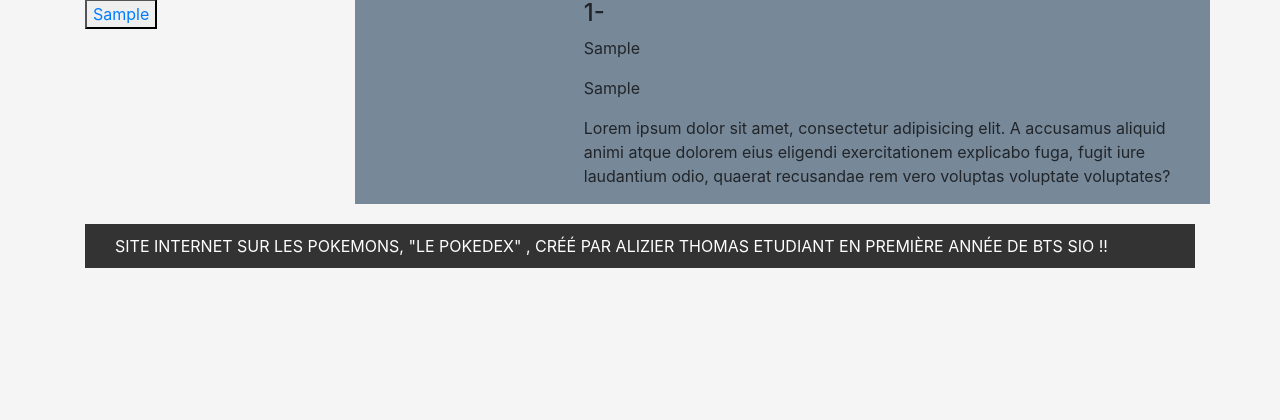
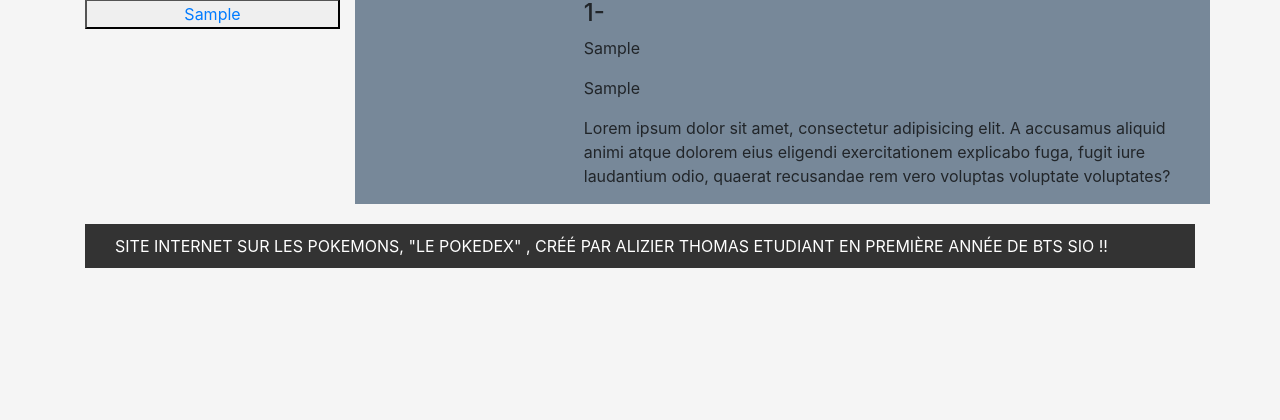
Before and after one commit to thomasalizier/Base-pokemon, a PHP site: page /index.php in a window 1280 px wide. Shown: the part 347-767 px from the top of the page. Run offline with PHP 8.4, Linux system fonts and the light colour scheme; tables that the repository leaves empty or names only in its code hold one stand-in row (values such as "Sample post"); data that the repository does not hold is empty; some libraries are stand-ins or nearby versions.

Commit message:
modif grace prof

```diff
--- a/PageType/Combat.php
+++ b/PageType/Combat.php
@@ -67,8 +67,6 @@
                     </div>
                 <?php } ?>
             </ul>
-            <!-- boutton -->
-        </div>
     </div>
         <div class="col-9 bloc-pokemons">
 
--- a/PageType/Dragon.php
+++ b/PageType/Dragon.php
@@ -69,7 +69,6 @@
             </ul>
         </div>
         <!-- boutton -->
-    </div>
         <div class="col-9 bloc-pokemons">
 
             <!-- fiche pokemon debut -->
--- a/PageType/Eau.php
+++ b/PageType/Eau.php
@@ -69,7 +69,6 @@
             </ul>
         </div>
         <!-- boutton -->
-    </div>
         <div class="col-9 bloc-pokemons">
 
             <!-- fiche pokemon debut -->
--- a/PageType/Electrique.php
+++ b/PageType/Electrique.php
@@ -69,7 +69,6 @@
             </ul>
         </div>
         <!-- boutton -->
-    </div>
         <div class="col-9 bloc-pokemons">
 
             <!-- fiche pokemon debut -->
--- a/PageType/Feu.php
+++ b/PageType/Feu.php
@@ -69,7 +69,6 @@
             </ul>
         </div>
         <!-- boutton -->
-    </div>
         <div class="col-9 bloc-pokemons">
 
             <!-- fiche pokemon debut -->
--- a/PageType/Glace.php
+++ b/PageType/Glace.php
@@ -69,7 +69,6 @@
             </ul>
         </div>
         <!-- boutton -->
-    </div>
         <div class="col-9 bloc-pokemons">
 
             <!-- fiche pokemon debut -->
--- a/PageType/Insecte.php
+++ b/PageType/Insecte.php
@@ -69,7 +69,6 @@
             </ul>
         </div>
         <!-- boutton -->
-    </div>
         <div class="col-9 bloc-pokemons">
 
             <!-- fiche pokemon debut -->
--- a/PageType/Normal.php
+++ b/PageType/Normal.php
@@ -69,7 +69,6 @@
             </ul>
         </div>
         <!-- boutton -->
-    </div>
         <div class="col-9 bloc-pokemons">
 
             <!-- fiche pokemon debut -->
--- a/PageType/Poison.php
+++ b/PageType/Poison.php
@@ -69,7 +69,6 @@
             </ul>
         </div>
         <!-- boutton -->
-    </div>
         <div class="col-9 bloc-pokemons">
 
             <!-- fiche pokemon debut -->
--- a/PageType/Psy.php
+++ b/PageType/Psy.php
@@ -69,7 +69,6 @@
             </ul>
         </div>
         <!-- boutton -->
-    </div>
         <div class="col-9 bloc-pokemons">
 
             <!-- fiche pokemon debut -->
--- a/PageType/Roche.php
+++ b/PageType/Roche.php
@@ -69,7 +69,6 @@
             </ul>
         </div>
         <!-- boutton -->
-    </div>
         <div class="col-9 bloc-pokemons">
 
             <!-- fiche pokemon debut -->
--- a/PageType/Sol.php
+++ b/PageType/Sol.php
@@ -69,7 +69,6 @@
             </ul>
         </div>
         <!-- boutton -->
-    </div>
         <div class="col-9 bloc-pokemons">
 
             <!-- fiche pokemon debut -->
--- a/PageType/Spectre.php
+++ b/PageType/Spectre.php
@@ -69,7 +69,6 @@
             </ul>
         </div>
         <!-- boutton -->
-    </div>
         <div class="col-9 bloc-pokemons">
 
             <!-- fiche pokemon debut -->
--- a/PageType/Vol.php
+++ b/PageType/Vol.php
@@ -69,7 +69,6 @@
             </ul>
         </div>
         <!-- boutton -->
-        </div>
         <div class="col-9 bloc-pokemons">
 
             <!-- fiche pokemon debut -->
--- a/css/styles.css
+++ b/css/styles.css
@@ -13,13 +13,17 @@ ul.menu-familles {
 
 }
 ul.menu-familles li {
-    margin-bottom: 10px;
 
+}
+ul.menu-familles li button {
+    width: 100%;
+
+}
+ul.menu-familles li button a {
+    text-decoration: none;
 }
 header {
     margin-bottom: 20px;
-    color:red;
-
 }
 .bloc-pokemons > div {
     margin-bottom: 20px;
--- a/index.php
+++ b/index.php
@@ -58,13 +58,13 @@
             <ul class="menu-familles">
                 <?php
                 while($donnees=$DiffType->fetch()){?>
-                    <div class="<?php echo $donnees{'type1'}?>">
+                    <li class="<?php echo $donnees{'type1'}?>">
                         <button class="nav-item">
                             <a href="PageType/<?php echo $donnees{'type1'}?>.php">
                                 <div class="<?php echo $donnees{'type1'}?>"><?php echo $donnees{'type1'}?></div>
                             </a>
                         </button>
-                    </div>
+                    </li>
                 <?php } ?>
             </ul>
         </div>
```
Also changed, not shown: PageType/Plante.php (+3 -4 lines).
